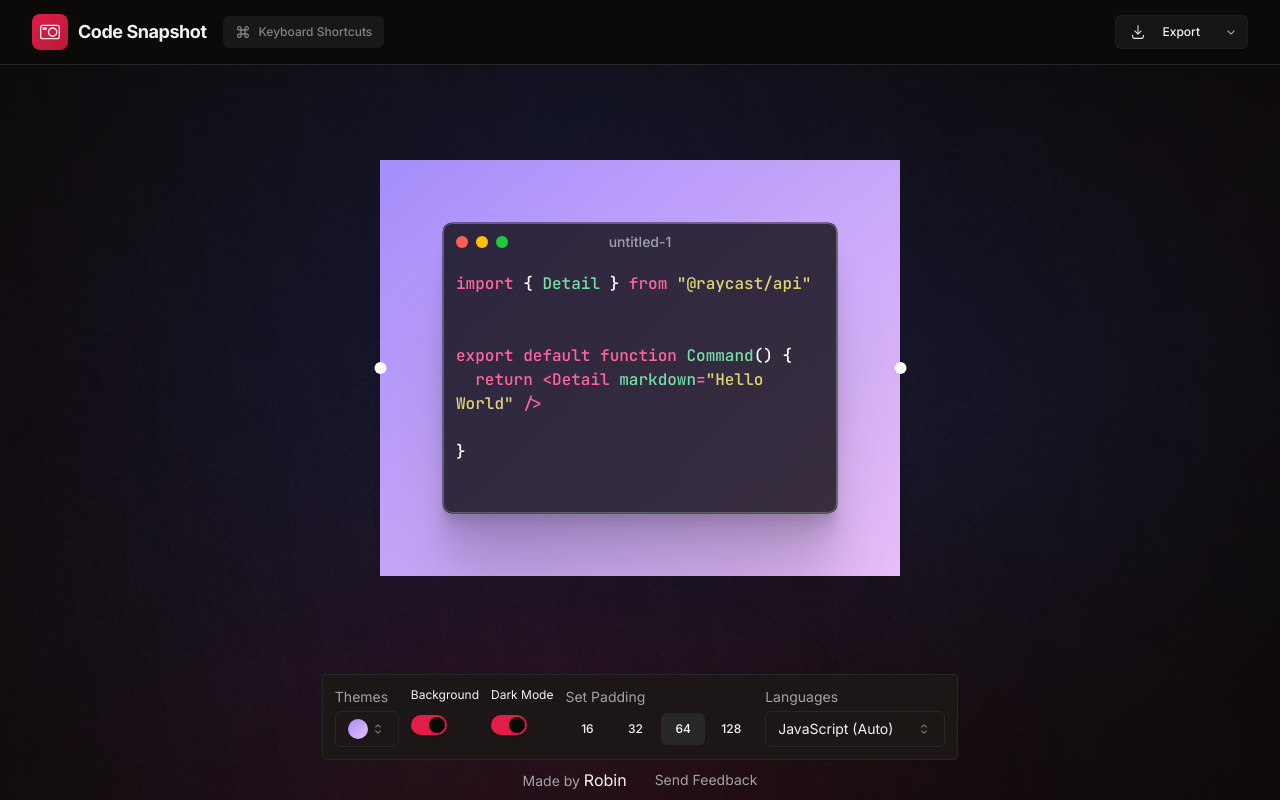
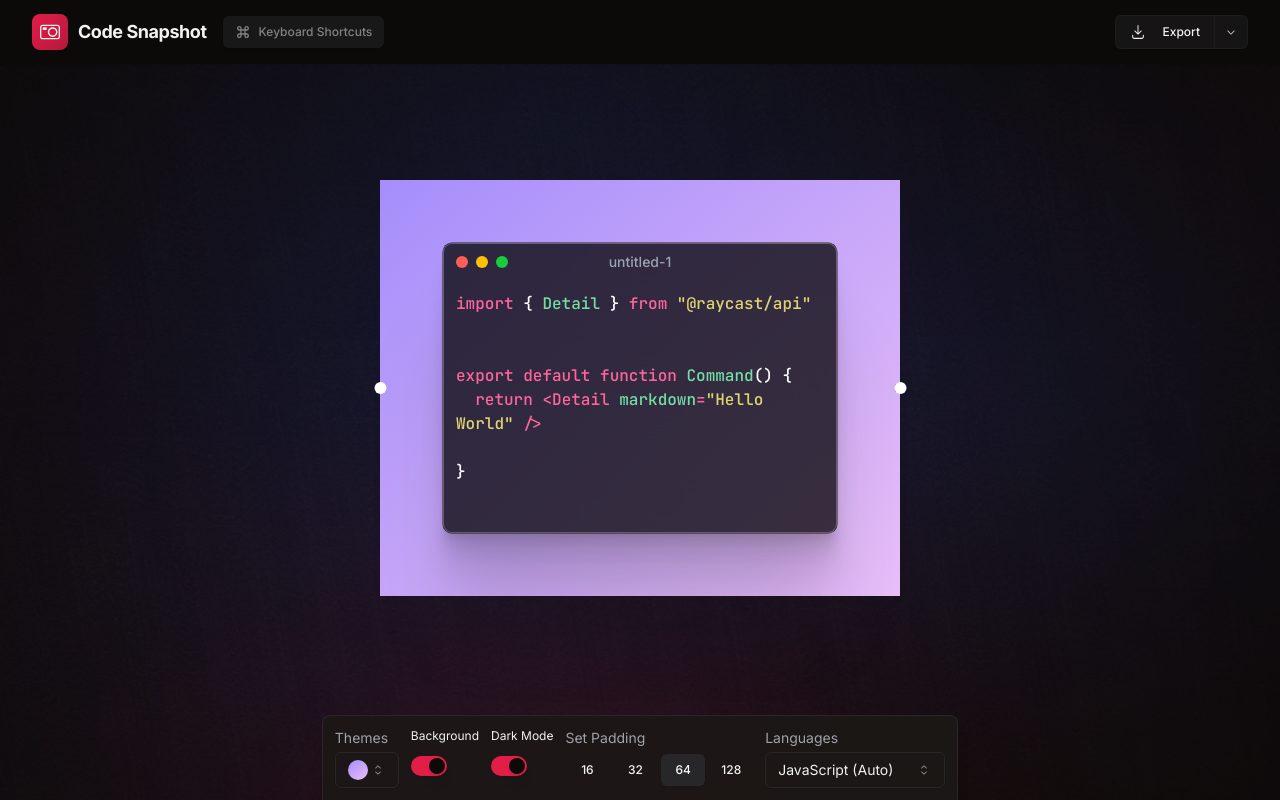
Before and after one commit to robindev2007/CodeSnapshot, a Next.js app: page / in a window 1280 px wide. Built offline with nearby package versions, Linux system fonts and the light colour scheme.

Commit message:
style: dock controller to bottom 0 with rounded-b-0 and remove footer links

```diff
--- a/src/app/_components/Footer.tsx
+++ b/src/app/_components/Footer.tsx
@@ -1,33 +1,11 @@
 import Controller from "@/components/controller/Controller";
-import Link from "next/link";
 import React from "react";
 
 const Footer = () => {
   return (
-    <div className="relative mt-auto flex h-fit py-1">
-      <div className="center fixed bottom-[5%] left-1/2 z-20 w-full -translate-x-1/2">
-        <Controller />
-      </div>
-
-      <div className="relative mx-auto mt-auto flex items-center gap-7 py-1 text-sm text-muted-foreground transition-all duration-200 ease-out">
-        <p className="text-muted-foreground">
-          Made by{" "}
-          <Link
-            className="text-base text-foreground transition-all hover:text-foreground"
-            target="_blank"
-            href={"http://robinport.vercel.app"}
-          >
-            Robin
-          </Link>
-        </p>
-        <Link
-          className="transition-all hover:text-foreground"
-          href={"mailto:robindev2007@gmail.com"}
-        >
-          Send Feedback
-        </Link>
-      </div>
-    </div>
+    <footer className="fixed bottom-0 left-1/2 z-20 flex w-full -translate-x-1/2 justify-center">
+      <Controller />
+    </footer>
   );
 };
 
--- a/src/components/Header/Header.tsx
+++ b/src/components/Header/Header.tsx
@@ -1,14 +1,13 @@
 "use client";
 
-import React from "react";
+import KeyboardShortCuts from "@/app/_components/top-section/KeyboardShortCuts";
+import ExportOptions from "@/components/controller/ExportOptions";
+import { CameraIcon } from "@radix-ui/react-icons";
 import Link from "next/link";
-import ExportOptions from "@/components/controller/ExportOptions";
-import KeyboardShortCuts from "@/app/_components/top-section/KeyboardShortCuts";
-import { CameraIcon } from "@radix-ui/react-icons";
 
 export const Header = () => {
   return (
-    <header className="fixed inset-x-0 top-0 z-40 w-full border-b border-border bg-background shadow-sm">
+    <header className="fixed inset-x-0 top-0 z-40 w-full bg-background shadow-sm">
       <div className="container flex h-16 items-center justify-between gap-4">
         {/* Left: Website Name & Shortcuts */}
         <div className="flex items-center gap-4">
--- a/src/components/controller/Controller.tsx
+++ b/src/components/controller/Controller.tsx
@@ -38,7 +38,7 @@
   };
 
   return (
-    <div className="mx-auto flex w-max max-w-full shrink-0 gap-3 overflow-auto rounded border bg-card/90 p-3 backdrop-blur">
+    <div className="mx-auto flex w-max max-w-full shrink-0 gap-3 overflow-auto rounded-b-none rounded-t-lg border border-b-0 bg-card/90 p-3 shadow-lg backdrop-blur">
       <ThemeSelector
         setEditorTheme={setEditorTheme}
         editorState={editorState}
```
